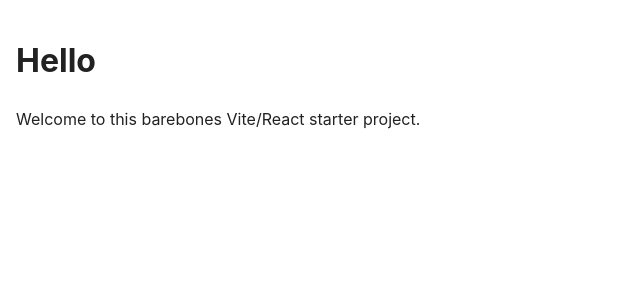
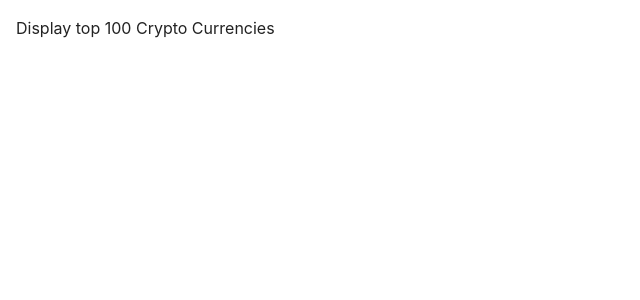
Before and after one commit to kimlove/clubl, a React (Vite) app: page / in a window 1280 px wide. Shown: the top 300 px of the page, without its empty margins (0-640 px from the left). Built offline with nearby package versions, Linux system fonts and the light colour scheme.

Commit message:
chore: Added API url settings and stubbed fetchtData function

```diff
--- a/src/App.jsx
+++ b/src/App.jsx
@@ -1,8 +1,24 @@
+import { useEffect, useState } from "react";
+
+// settings like this normally better in a config object or populated via .env vars
+// Inline these for now
+const cryptoUrl = "https://api.coincap.io/v2/assets";
+const currencyUrl = "https://open.er-api.com/v6/latest/USD";
+const cryptoRowLimit = 25; // max number of crypto rows we want
+
 export const App = () => {
-  return (
-    <main>
-      <h1>Hello</h1>
-      <p>Welcome to this barebones Vite/React starter project.</p>
-    </main>
-  );
+  const [crypto, setCrypto] = useState(null);
+  const [currencies, setCurrencies] = useState(null);
+
+  useEffect(() => {
+    const fetchData = async () => {
+      console.log("Fetch Data:");
+      console.log("cryptoUrl", cryptoUrl);
+      console.log("currencyUrl", currencyUrl);
+    };
+
+    fetchData();
+  }, []);
+
+  return <main>Display top 100 Crypto Currencies</main>;
 };
```
